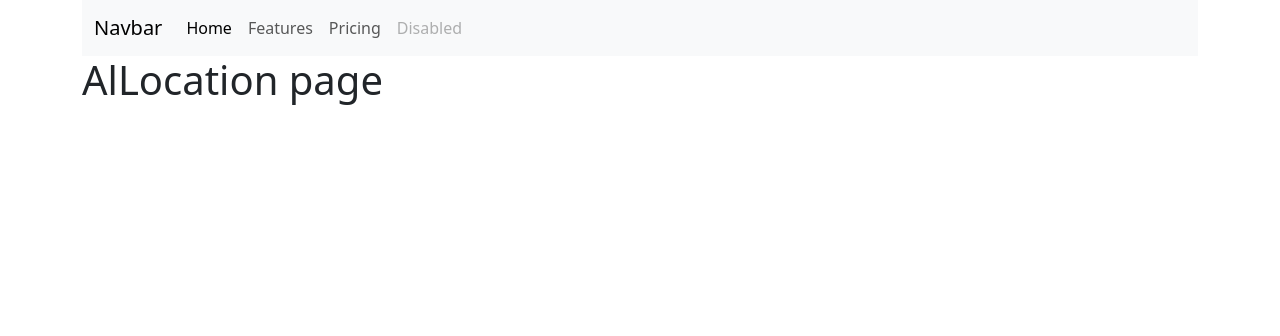
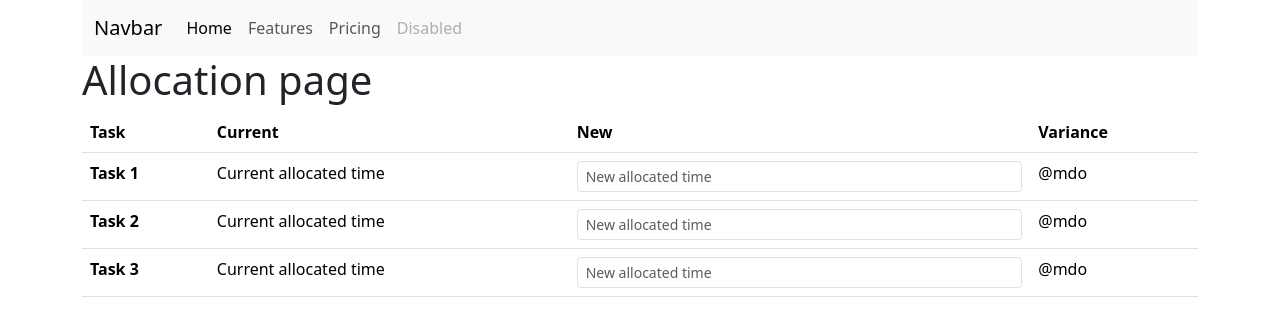
Before and after one commit to yylocky/CITS5206-Group3, a Flask app: template app/templates/allocation.html in a window 1280 px wide. Shown: the top 336 px of the page. Run offline with Flask 3, Linux system fonts and the light colour scheme; the template is opened without the code that fills it, so the values that code supplies are empty.

Commit message:
second draft allocation.html

```diff
--- a/app/templates/allocation.html
+++ b/app/templates/allocation.html
@@ -35,8 +35,51 @@
     </div>
 
     <div class="container">
-        <h1>AlLocation page</h1>
+        <h1>Allocation page</h1>
     </div>
+
+
+    <div class="container">
+        <table class="table table-hover">
+        <thead>
+            <tr>
+            <th scope="col">Task</th>
+            <th scope="col">Current</th>
+            <th scope="col">New</th>
+            <th scope="col">Variance</th>
+            </tr>
+        </thead>
+        <tbody>
+            <tr>
+            <th scope="row">Task 1</th>
+            <td>Current allocated time</td>
+            <td>
+                <input class="form-control form-control-sm" type="number" placeholder="New allocated time" aria-label=".form-control-sm example">
+            </td>
+            <td>@mdo</td>
+            </tr>
+            <tr>
+            <th scope="row"> Task 2</th>
+            <td>Current allocated time</td>
+            <td>
+                <input class="form-control form-control-sm" type="number" placeholder="New allocated time" aria-label=".form-control-sm example">
+            </td>
+            <td>@mdo</td>
+            </tr>
+            <tr>
+            <th scope="row">Task 3</th>
+            <td>Current allocated time</td>
+            <td>
+                <input class="form-control form-control-sm" type="number" placeholder="New allocated time" aria-label=".form-control-sm example">
+            </td>
+            <td>@mdo</td>
+            </tr>
+        </tbody>
+        </table>
+    </div>
+
+
+
     <script src="https://cdn.jsdelivr.net/npm/bootstrap@5.3.1/dist/js/bootstrap.bundle.min.js" integrity="sha384-HwwvtgBNo3bZJJLYd8oVXjrBZt8cqVSpeBNS5n7C8IVInixGAoxmnlMuBnhbgrkm" crossorigin="anonymous"></script>
 </body>
 </html>
```
